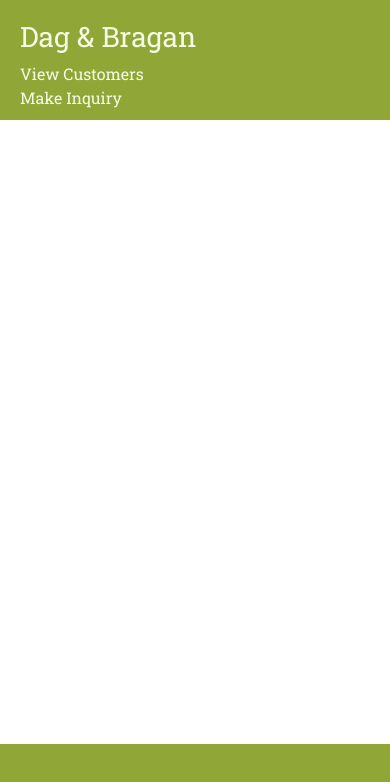
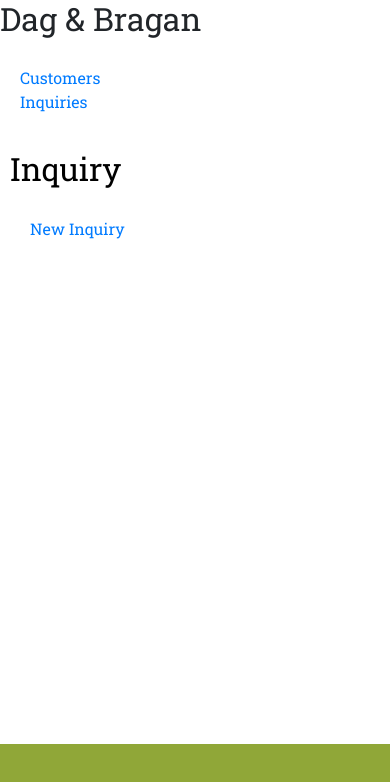
Before and after one commit to malep2007/dag-bragan-erp, a React app: page /Inquiries in a window 390 px wide. Shown: the top 782 px of the page. Built offline with nearby package versions, Linux system fonts and the light colour scheme.

Commit message:
fixed Router

```diff
--- a/package.json
+++ b/package.json
@@ -95,5 +95,6 @@
   },
   "eslintConfig": {
     "extends": "react-app"
-  }
+  },
+  "homepage": "https://malep2007.github.io/dag-bragan-erp/"
 }
--- /dev/null
+++ b/src/components/Routers/HeaderRouter.css
@@ -0,0 +1,23 @@
+.HeaderRouter {
+	height: 80px;
+}
+
+.HeaderRouter ul{
+	list-style: none;
+}
+
+@media(max-width: 420px){
+	.HeaderRouter {
+		width: 100%;
+		height: 120px;
+		margin-bottom: 5px;
+	}
+	.HeaderRouter ul {
+		display: flex;
+		flex-direction: column;
+		justify-content: space-between;
+		align-content: flex-end;
+		padding: 20px;
+		color: #F8FCE6;
+	}
+}
--- /dev/null
+++ b/src/components/Routers/HeaderRouter.js
@@ -0,0 +1,30 @@
+import React from 'react';
+import {BrowserRouter as Router, Route, Link } from 'react-router-dom';
+
+import Customers from '../Customers/Customers';
+import Inquiry from '../Inquiry/Inquiry';
+
+import classes from './HeaderRouter.css'
+
+const HeaderRouter = () =>(
+	<Router>
+		<div className={classes.HeaderRouter}>
+			<h2>
+				Dag & Bragan
+			</h2>
+			<ul>
+				<li>
+					<Link to="/cutomers">Customers</Link>
+				</li>
+				<li>
+					<Link to="/inquiries">Inquiries</Link>
+				</li>
+			</ul>
+
+			<Route exact path="/customers" component={Customers} />
+			<Route path="/Inquiries" component={Inquiry } />
+		</div>
+	</Router>
+)
+
+export default HeaderRouter
--- a/src/components/UI/Header/NavigationBar/NavigationItems/NavigationItems.js
+++ b/src/components/UI/Header/NavigationBar/NavigationItems/NavigationItems.js
@@ -12,14 +12,14 @@ const navigationItems = (props) => {
 			<ul className={classes.NavigationItems}>
 				<h3>Dag & Bragan</h3>
 				<li>
-					<Link to="/customer/view">View Customers</Link>
+					<Link to="/customer/view/">View Customers</Link>
 				</li>
 				<li>
 					<Link to="/customer/inquiry">Make Inquiry</Link>
 				</li>
 			</ul>
-			<Route path="/customer/view" component={Customers} />
-			<Route path="/customer/inquiry" component={Inquiry} />
+			<Route path="/customer/view/" component={Customers} />
+			<Route path="/customer/inquiry/" component={Inquiry} />
 		</div>
 
 
--- a/src/containers/Layout/Layout.js
+++ b/src/containers/Layout/Layout.js
@@ -1,6 +1,7 @@
 import React, { Component } from 'react';
 import Aux from '../../hoc/Aux';
-import Header from '../../components/UI/Header/Header';
+// import Header from '../../components/UI/Header/Header';
+import HeaderRouter from '../../components/Routers/HeaderRouter';
 import Footer from '../../components/UI/Footer/Footer'
 //import BackDrop from '../../components/UI/BackDrop/BackDrop'
 
@@ -8,7 +9,7 @@ class Layout extends Component {
 	render() {
 		return (
 			<Aux>
-				<Header />
+				<HeaderRouter />
 
 				<Footer />
 			</Aux>
--- a/src/index.js
+++ b/src/index.js
@@ -2,14 +2,14 @@ import 'bootstrap/dist/css/bootstrap.min.css';
 import 'bootstrap/dist/js/bootstrap.bundle.min';
 import React from 'react';
 import ReactDOM from 'react-dom';
-import { BrowserRouter } from 'react-router-dom';
+import { BrowserRouter as Router} from 'react-router-dom';
 import './index.css';
 import App from './App';
 import registerServiceWorker from './registerServiceWorker';
 
 ReactDOM.render(
-	<BrowserRouter>
+	<Router>
 		<App />
-	</BrowserRouter>, document.getElementById('root')
+	</Router>, document.getElementById('root')
 );
 registerServiceWorker();
```
